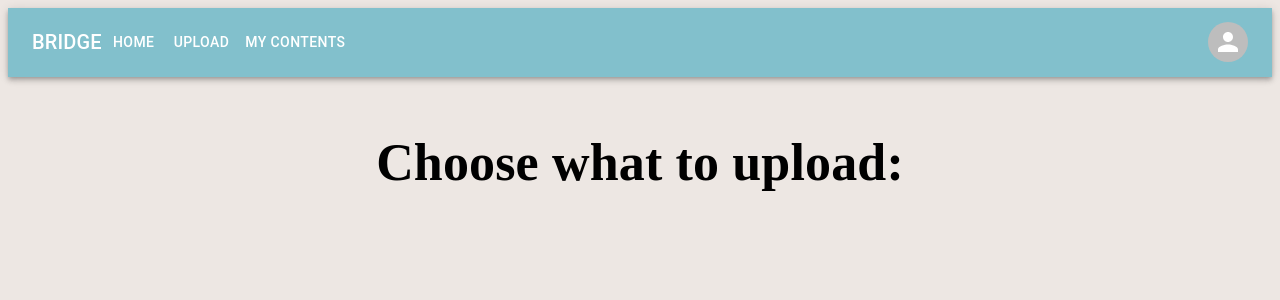
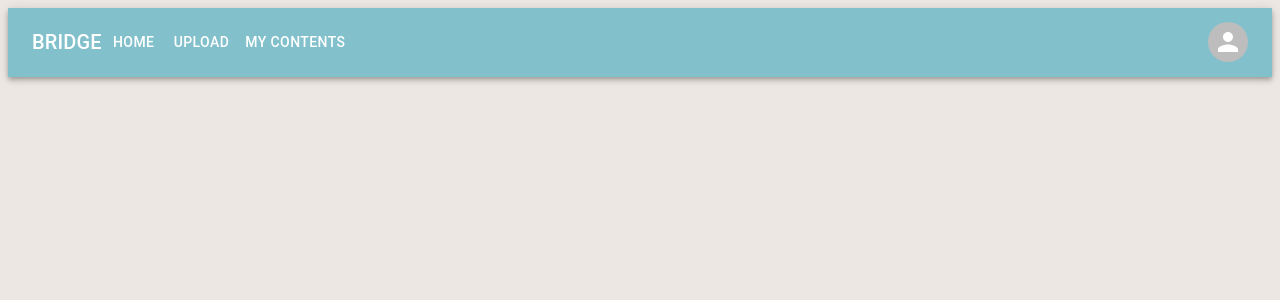
Before and after one commit to Spicy-Pineapple-Chicken-Stew/cissa-summerhack, a React (Create React App) app: page / in a window 1280 px wide. Shown: the top 300 px of the page. Built offline with nearby package versions, Linux system fonts and the light colour scheme.

Commit message:
added upload confirm page

```diff
--- a/src/App.js
+++ b/src/App.js
@@ -1,8 +1,8 @@
 import React from 'react'
-import ReactDOM from 'react-dom'
 import './App.css';
 import Global_MenuBar from './Components/global_menubar';
 import Upload_desktop from './Pages/Upload_desktop_ver';
+import Home from "./Pages/Home";
 
 function App() {
   var displayHome = false;
@@ -12,8 +12,8 @@ function App() {
         <Global_MenuBar/>
       </div>
       <div className="App">
-    {displayHome && <Home/>}
-        <Upload_desktop />
+        {displayHome && <Home/>}
+        {displayHome && <Upload_desktop/>}
       </div>
     </div>
     )
--- a/src/Pages/Home.js
+++ b/src/Pages/Home.js
@@ -17,7 +17,6 @@ function Home(props){
 
         </div>
     )
-
 }
 
 export default Home;
--- /dev/null
+++ b/src/Pages/UploadConfirmation.js
@@ -0,0 +1,3 @@
+export default function UploadConfirmation(){
+
+}
```
Also changed, not shown: 2 other files (tests, documents, lock files or other folders).
